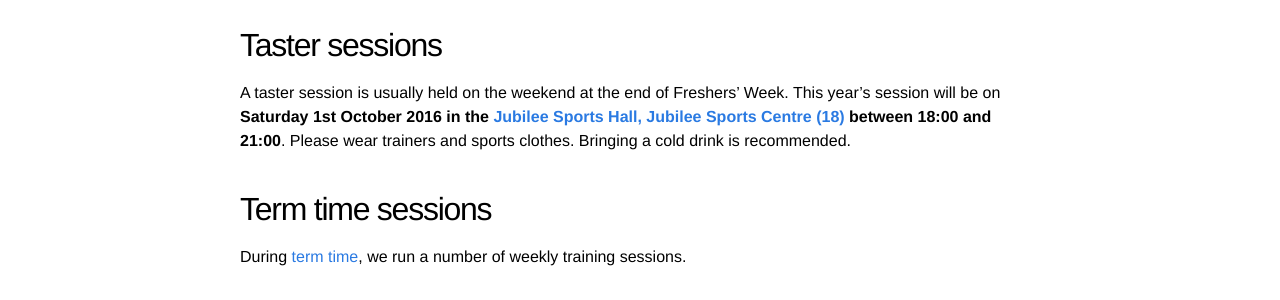
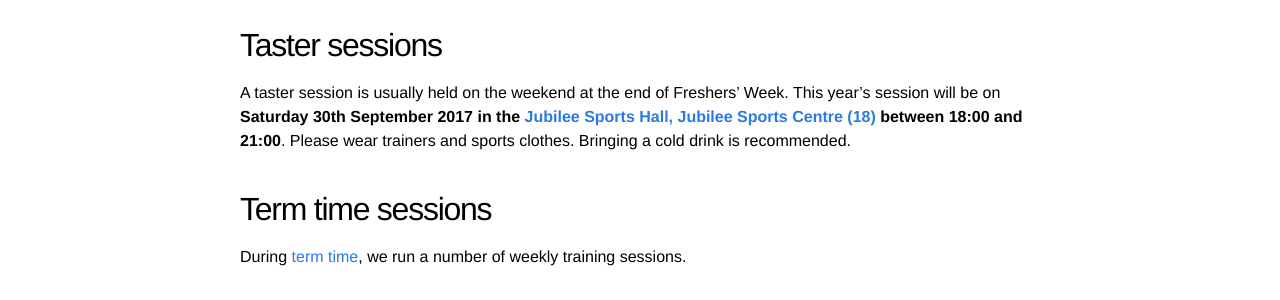
Before and after one commit to sotonfencing/sotonfencing.github.io, a Jekyll site: the page built from training.md, in a window 1280 px wide. Shown: the part 357-657 px from the top of the page. Built offline with Jekyll 4.4.1, drawn with Linux system fonts in a browser that asks for light colours.

Commit message:
Taster
Taster date edited

```diff
--- a/training.md
+++ b/training.md
@@ -12,7 +12,7 @@
 Taster sessions
 ---------------
 
-A taster session is usually held on the weekend at the end of Freshers' Week. This year's session will be on **Saturday 1st October 2016 in the [Jubilee Sports Hall, Jubilee Sports Centre (18)][JubileeSportsHall] between 18:00 and 21:00**. Please wear trainers and sports clothes. Bringing a cold drink is recommended.
+A taster session is usually held on the weekend at the end of Freshers' Week. This year's session will be on **Saturday 30th September 2017 in the [Jubilee Sports Hall, Jubilee Sports Centre (18)][JubileeSportsHall] between 18:00 and 21:00**. Please wear trainers and sports clothes. Bringing a cold drink is recommended.
 
 Term time sessions
 ------------------
```
